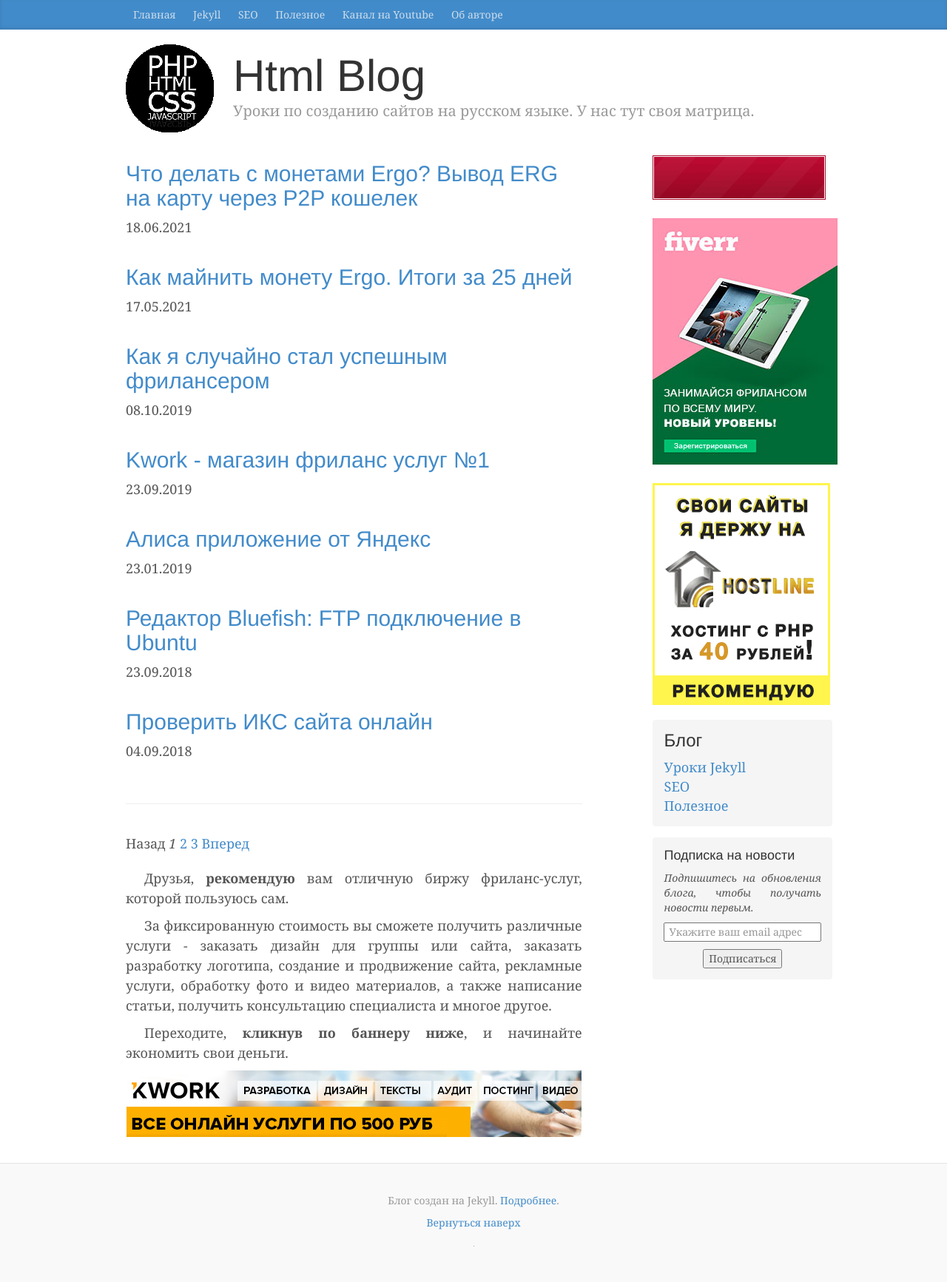
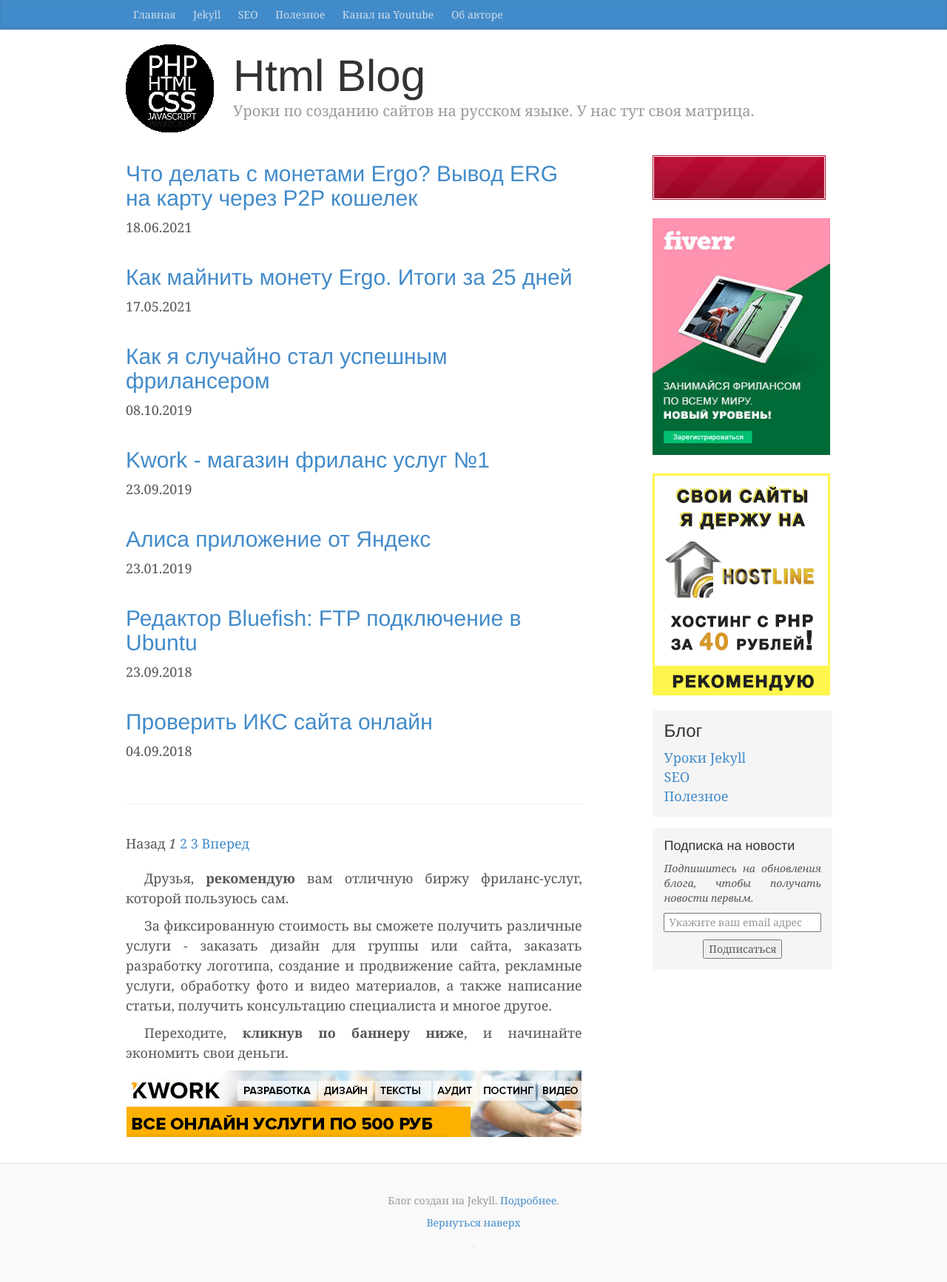
Before and after one commit to htmlblog/htmlblog.github.io, a Jekyll site: the page built from index.html, in a window 1280 px wide. Shown: the whole page at 74% size. Built offline with Jekyll 4.4.1, drawn with Linux system fonts in a browser that asks for light colours; the list of posts is cut into pages by our own code; comment, search, counter and statistics services are not loaded.

Commit message:
Update sidebar.html

```diff
--- a/_includes/sidebar.html
+++ b/_includes/sidebar.html
@@ -2,7 +2,7 @@
 	<a href="https://gogetlinks.net/?inv=a87rqg" rel="nofollow" target="_blank"><img src="/uploads/234x60.gif"></a>
 </div>
 <div class="sidebar-module sidebar-module-ads">
-	<a href="http://www.fiverr.com/s2/afe60823a5" rel="nofollow" target="_blank"><img src="/uploads/fiverr.jpg"></a>
+	<a href="http://www.fiverr.com/s2/afe60823a5" rel="nofollow" target="_blank"><img src="/uploads/fiverr.jpg" style="width: 240px;"></a>
 </div>
 <div class="sidebar-module sidebar-module-ads">
 	<a href="http://hostline.ru/?from=74884" rel="nofollow" target="_blank"><img src="/uploads/hostline.jpg"></a>
```
